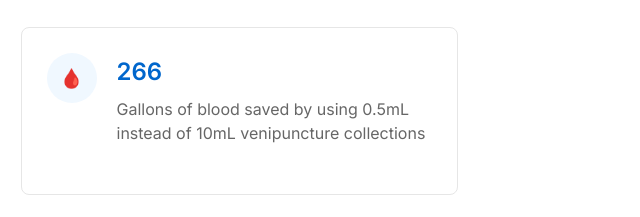
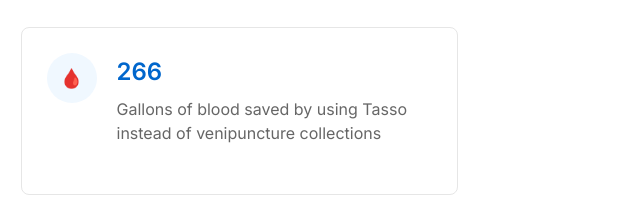
Before and after one commit to thebeni0/tasso_announcements, a website: page index.html in a window 1280 px wide. Shown: the part 1185-1402 px from the top of the page, 632-1272 px from the left. Drawn offline with Linux system fonts and the light colour scheme.

Commit message:
Update index.html

```diff
--- a/index.html
+++ b/index.html
@@ -535,7 +535,7 @@
                     <div class="impact-icon">🩸</div>
                     <div class="impact-content">
                         <div class="impact-number">266</div>
-                        <div class="impact-description">Gallons of blood saved by using 0.5mL instead of 10mL venipuncture collections</div>
+                        <div class="impact-description">Gallons of blood saved by using Tasso instead of venipuncture collections</div>
                     </div>
                 </div>
 
```
